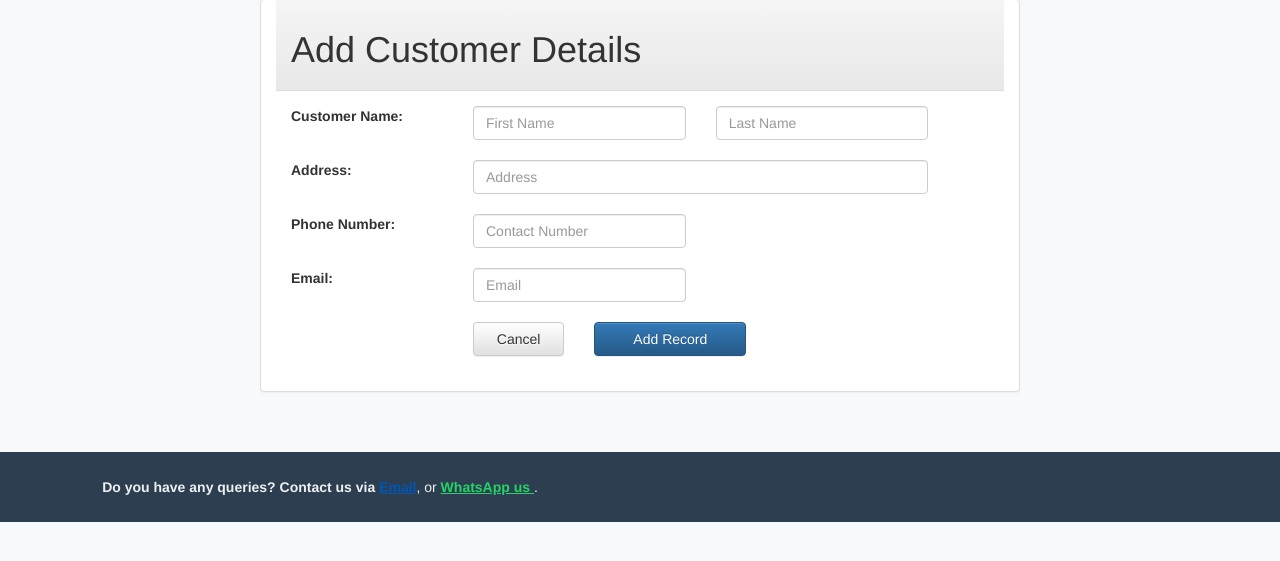
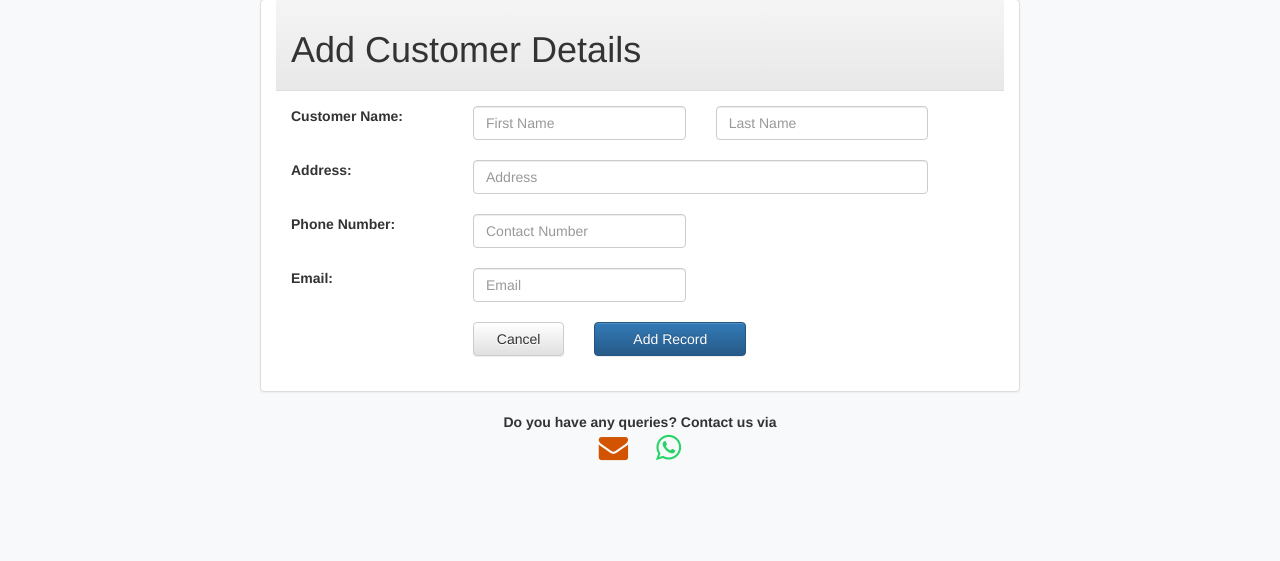
Before and after one commit to InfinityAbir/Maa-Medicine-Store, a Django app: page /pharma/custform/ in a window 1280 px wide. Shown: the part 71-632 px from the top of the page. Run offline with Django 3.2, Linux system fonts and the light colour scheme; some libraries are stand-ins or nearby versions.

Commit message:
Update cust.html

```diff
--- a/pharma/templates/pharma/cust.html
+++ b/pharma/templates/pharma/cust.html
@@ -12,6 +12,10 @@
       rel="stylesheet"
       href="{% static 'pharma/css/bootstrap-theme.min.css' %}"
     />
+    <link
+  rel="stylesheet"
+  href="https://cdnjs.cloudflare.com/ajax/libs/font-awesome/4.7.0/css/font-awesome.min.css"
+/>
 
     <!-- Custom inline style -->
     <style>
@@ -68,18 +72,17 @@
       }
 
       /* Footer */
-      footer {
-        background: #2c3e50;
-        color: #ecf0f1;
-        padding: 25px 15px;
-        margin-top: 40px;
+      #contact a {
+        color: #1abc9c;
+        font-size: 22px;
+        margin: 0 12px;
+        display: inline-block;
+        transition: transform 0.3s, color 0.3s, text-shadow 0.3s;
       }
-      footer a {
-        color: #1abc9c;
-        transition: 0.3s;
-      }
-      footer a:hover {
+      #contact a:hover {
         color: #16a085;
+        transform: scale(1.4) rotate(10deg);
+        text-shadow: 1px 1px 5px rgba(0, 0, 0, 0.3);
         text-decoration: none;
       }
     </style>
@@ -406,25 +409,18 @@
       </div>
     </div>
 
-    <footer id="contact" class="container-fluid text-center">
-      <div class="row">
-        <div class="left-footer col-lg-6">
-          <span class="footer-text">
-            <strong>Do you have any queries? Contact us via </strong>
-            <a
-              href="mailto:abirha3896@gmail.com"
-              style="color: #0057b5; text-decoration: underline"
-              ><strong>Email</strong></a
-            >, or
-            <a
-              href="https://wa.me/8801701554707"
-              target="_blank"
-              style="color: #25d366; text-decoration: underline"
-            >
-              <strong>WhatsApp us</strong> </a
-            >.
-          </span>
-        </div>
+    <!-- Updated Footer -->
+    <footer id="contact" class="bg-light py-3 text-center fixed-bottom">
+      <div class="container">
+        <span class="footer-text">
+          <strong>Do you have any queries? Contact us via </strong></br>
+          <a href="mailto:abirha3896@gmail.com" class="mx-2" title="Email">
+            <i class="fa fa-envelope fa-lg" style="color: #d35400"></i>
+          </a>
+          <a href="https://wa.me/8801701554707" target="_blank" class="mx-2" title="WhatsApp">
+           <i class="fa fa-whatsapp fa-lg" style="color: #25d366"></i>
+          </a>
+        </span>
       </div>
     </footer>
   </body>
```
